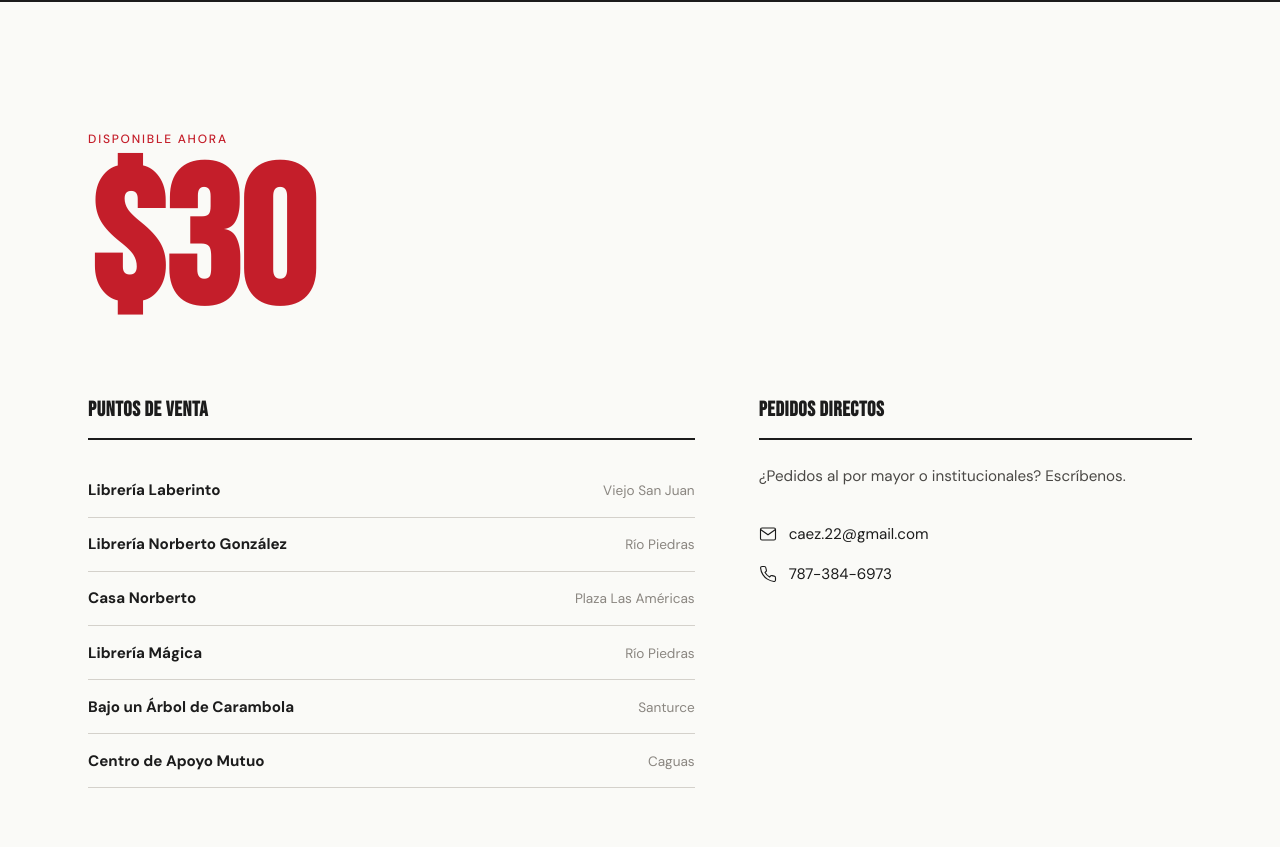
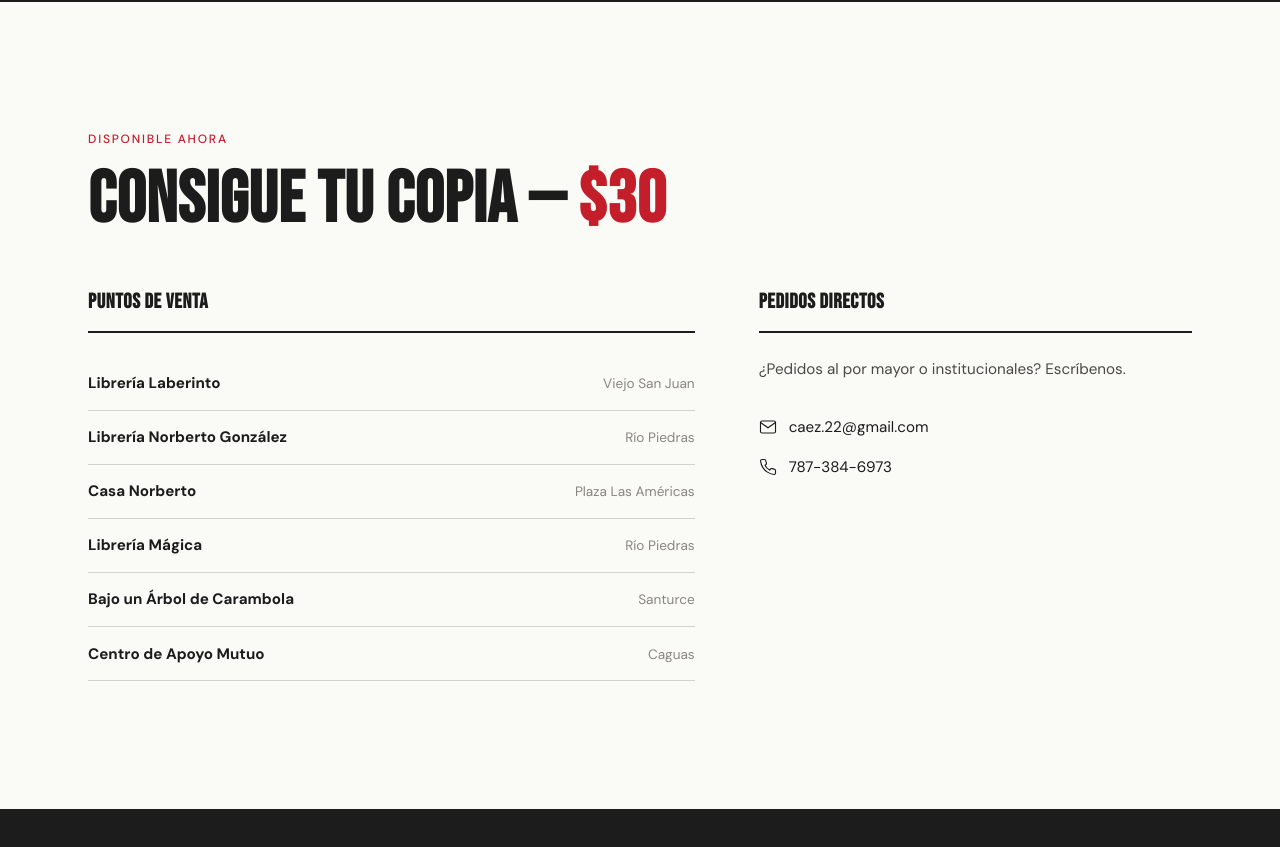
Before and after one commit to pixelGino/uprparaelpueblo, a plain HTML site: page index.html in a window 1280 px wide. Shown: the part 4540-5387 px from the top of the page. Drawn offline with Linux system fonts and the light colour scheme.

Commit message:
Make price more discreet — inline with heading instead of oversized
Co-Authored-By: Claude Opus 4.6 <noreply@anthropic.com>

```diff
--- a/css/style.css
+++ b/css/style.css
@@ -581,9 +581,11 @@ button { background: none; border: none; cursor: pointer; font: inherit; color:
   background: var(--warm-white);
 }
 .comprar-top {
-  margin-bottom: 4rem;
+  margin-bottom: 3rem;
 }
-.comprar-top .heading-xl { color: var(--red); }
+.price-accent {
+  color: var(--red);
+}
 
 .comprar-grid {
   display: grid;
--- a/index.html
+++ b/index.html
@@ -600,7 +600,7 @@
     <div class="container">
       <div class="comprar-top reveal">
         <span class="label">Disponible ahora</span>
-        <h2 class="heading-xl">$30</h2>
+        <h2 class="heading-lg">Consigue tu copia — <span class="price-accent">$30</span></h2>
       </div>
       <div class="comprar-grid">
         <div class="comprar-locations reveal">
```
